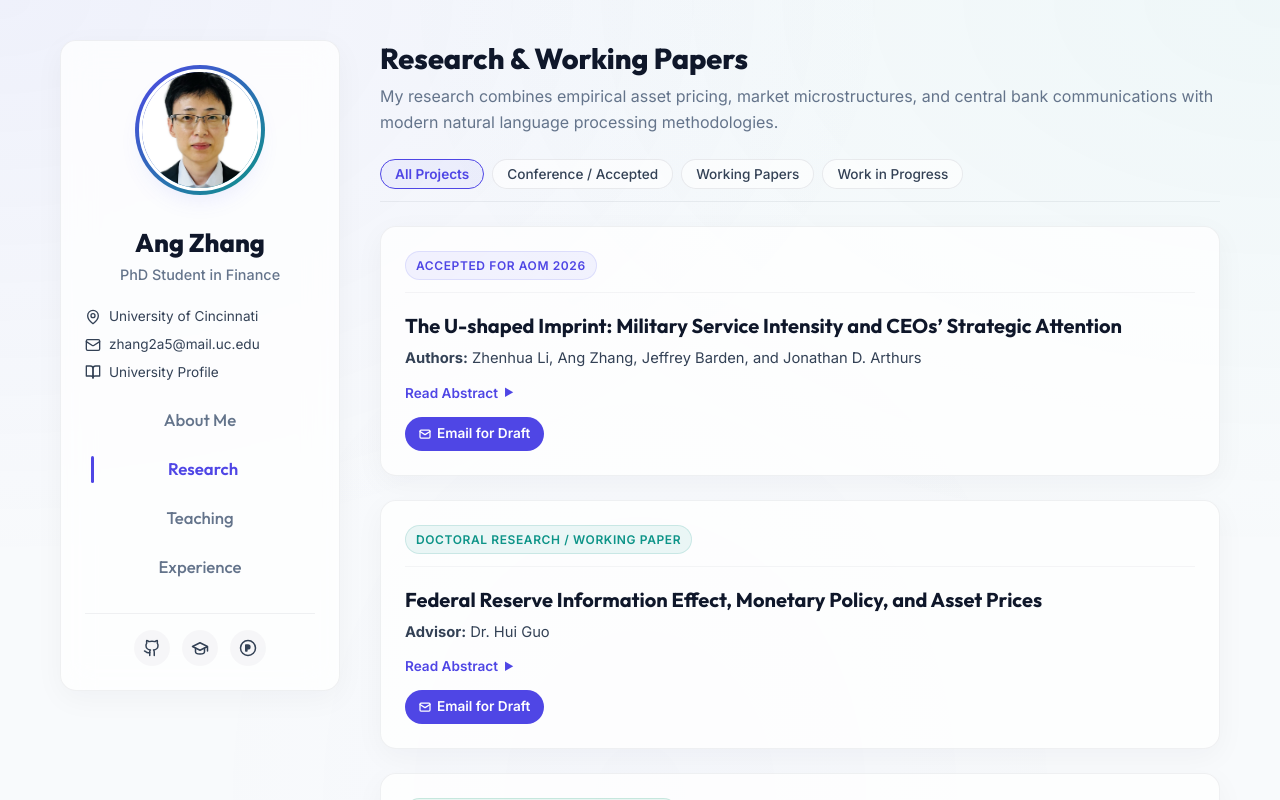
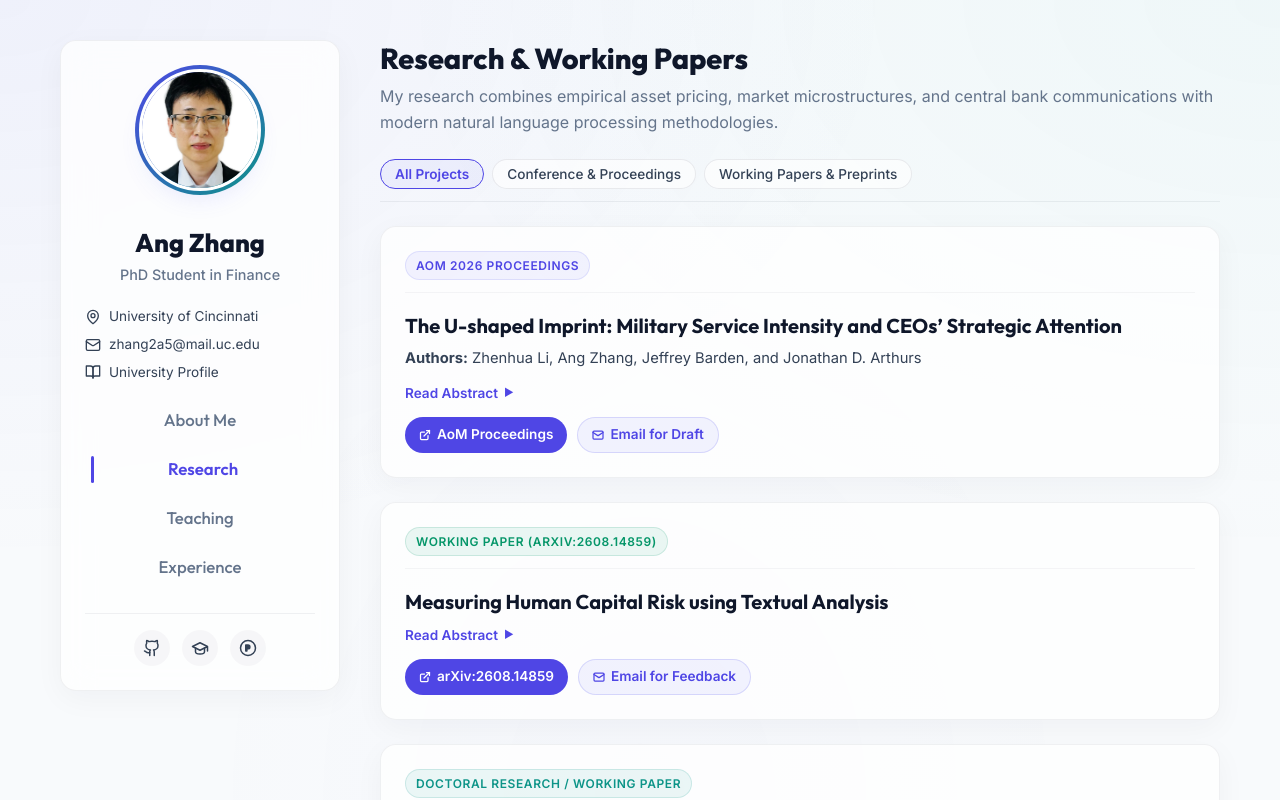
Before and after one commit to azazhang/academia, a React (Vite) app: page / in a window 1280 px wide. Both pictures are taken after a click on the element "Research". Shown: the top 800 px of the page. Built offline with nearby package versions, Linux system fonts and the light colour scheme.

Commit message:
Update Research: add AoM Proceedings link and arXiv preprint link for Human Capital Risk

```diff
--- a/src/pages/Research.jsx
+++ b/src/pages/Research.jsx
@@ -10,11 +10,42 @@ export default function Research() {
       id: 'military-service',
       title: "The U-shaped Imprint: Military Service Intensity and CEOs’ Strategic Attention",
       authors: "Zhenhua Li, Ang Zhang, Jeffrey Barden, and Jonathan D. Arthurs",
-      status: "Accepted for AoM 2026",
+      status: "AoM 2026 Proceedings",
       type: "conference",
       badgeColor: "badge-indigo",
       abstract: "Integrating the attention-based view with imprinting theory, we examine how CEOs’ military service influences the structure of executive attention. We propose and find a U-shaped relationship between military service intensity and CEOs’ self-centered attention using a panel of U.S. public firms and text analysis of MD&A disclosures. We theorize that military experience imprints durable cognitive filters, but the strength varies non-linearly with service intensity: moderate military exposure broadens outward attention, whereas low/high intensity reinforces inward focus. This study advances the understanding of how formative institutions shape strategic attention allocation.",
-      links: []
+      links: [
+        {
+          label: "AoM Proceedings",
+          url: "https://journals.aom.org/doi/abs/10.5465/AMPROC.2026.13752abstract",
+          type: "external"
+        },
+        {
+          label: "Email for Draft",
+          url: "mailto:zhang2a5@mail.uc.edu?subject=Request for Draft: The U-shaped Imprint: Military Service Intensity and CEOs’ Strategic Attention",
+          type: "email"
+        }
+      ]
+    },
+    {
+      id: 'human-capital',
+      title: "Measuring Human Capital Risk using Textual Analysis",
+      status: "Working Paper (arXiv:2608.14859)",
+      type: "working",
+      badgeColor: "badge-emerald",
+      abstract: "This study develops a novel, NLP-based measure of firm-level human capital risk using earnings call transcripts. By quantifying the attention corporate participants pay to labor-related categories (e.g. recruiting, turnover, compensation), the metric captures high-level human capital constraint exposure. We demonstrate that firms with higher human capital risk experience meaningful shifts in capital structures, operational policies, and corporate performance.",
+      links: [
+        {
+          label: "arXiv:2608.14859",
+          url: "https://doi.org/10.48550/arXiv.2608.14859",
+          type: "external"
+        },
+        {
+          label: "Email for Feedback",
+          url: "mailto:zhang2a5@mail.uc.edu?subject=Inquiry / Feedback: Measuring Human Capital Risk using Textual Analysis",
+          type: "email"
+        }
+      ]
     },
     {
       id: 'fed-information',
@@ -24,16 +55,13 @@ export default function Research() {
       type: "working",
       badgeColor: "badge-teal",
       abstract: "This project investigates how information released by the Federal Reserve, distinct from monetary policy actions themselves, influences asset prices. Using high-frequency identification strategies, the study seeks to disentangle the market's reaction to pure monetary policy actions (interest rate changes) versus the information conveyed by the Federal Reserve regarding the current and future economic outlook, and isolate their distinct channels of impact on equity and bond market volatility.",
-      links: []
-    },
+      links: [
         {
-      id: 'human-capital',
-      title: "Measuring Human Capital Risk using Textual Analysis",
-      status: "Working Paper / Work in Progress",
-      type: "wip",
-      badgeColor: "badge-emerald",
-      abstract: "This study develops a novel, NLP-based measure of firm-level human capital risk using earnings call transcripts. By quantifying the attention corporate participants pay to labor-related categories (e.g. recruiting, turnover, compensation), the metric captures high-level human capital constraint exposure. We demonstrate that firms with higher human capital risk experience meaningful shifts in capital structures, operational policies, and corporate performance.",
-      links: []
+          label: "Email for Draft",
+          url: "mailto:zhang2a5@mail.uc.edu?subject=Request for Draft: Federal Reserve Information Effect, Monetary Policy, and Asset Prices",
+          type: "email"
+        }
+      ]
     }
   ];
 
@@ -62,9 +90,8 @@ export default function Research() {
       }}>
         {[
           { id: 'all', label: 'All Projects' },
-          { id: 'conference', label: 'Conference / Accepted' },
-          { id: 'working', label: 'Working Papers' },
-          { id: 'wip', label: 'Work in Progress' }
+          { id: 'conference', label: 'Conference & Proceedings' },
+          { id: 'working', label: 'Working Papers & Preprints' }
         ].map(btn => (
           <button
             key={btn.id}
@@ -120,31 +147,63 @@ export default function Research() {
 
               <AbstractCollapsible abstract={paper.abstract} />
 
-              <div style={{ marginTop: '16px', display: 'flex', gap: '10px' }}>
+              {/* Action Buttons */}
+              {paper.links && paper.links.length > 0 && (
+                <div style={{ marginTop: '16px', display: 'flex', gap: '10px', flexWrap: 'wrap' }}>
+                  {paper.links.map((link, lIdx) => {
+                    const isExternal = link.type === 'external';
+                    return (
                       <a
-                  href={`mailto:zhang2a5@mail.uc.edu?subject=Request for Draft: ${encodeURIComponent(paper.title)}`}
+                        key={lIdx}
+                        href={link.url}
+                        target={isExternal ? "_blank" : undefined}
+                        rel={isExternal ? "noopener noreferrer" : undefined}
                         style={{
                           display: 'inline-flex',
                           alignItems: 'center',
                           gap: '6px',
                           fontSize: '0.85rem',
                           fontWeight: '600',
-                    color: '#fff',
-                    backgroundColor: 'var(--color-accent)',
+                          color: isExternal ? '#fff' : 'var(--color-accent)',
+                          backgroundColor: isExternal ? 'var(--color-accent)' : 'rgba(99, 102, 241, 0.08)',
+                          border: isExternal ? 'none' : '1px solid rgba(99, 102, 241, 0.2)',
                           padding: '6px 14px',
                           borderRadius: '20px',
-                    transition: 'background-color var(--transition-fast)'
+                          transition: 'all var(--transition-fast)'
                         }}
-                  onMouseOver={(e) => e.target.style.backgroundColor = 'var(--color-accent-hover)'}
-                  onMouseOut={(e) => e.target.style.backgroundColor = 'var(--color-accent)'}
+                        onMouseOver={(e) => {
+                          if (isExternal) {
+                            e.currentTarget.style.backgroundColor = 'var(--color-accent-hover)';
+                          } else {
+                            e.currentTarget.style.backgroundColor = 'rgba(99, 102, 241, 0.15)';
+                          }
+                        }}
+                        onMouseOut={(e) => {
+                          if (isExternal) {
+                            e.currentTarget.style.backgroundColor = 'var(--color-accent)';
+                          } else {
+                            e.currentTarget.style.backgroundColor = 'rgba(99, 102, 241, 0.08)';
+                          }
+                        }}
                       >
+                        {isExternal ? (
+                          <svg width="12" height="12" viewBox="0 0 24 24" fill="none" stroke="currentColor" strokeWidth="2.5" strokeLinecap="round" strokeLinejoin="round">
+                            <path d="M18 13v6a2 2 0 0 1-2 2H5a2 2 0 0 1-2-2V8a2 2 0 0 1 2-2h6" />
+                            <polyline points="15 3 21 3 21 9" />
+                            <line x1="10" y1="14" x2="21" y2="3" />
+                          </svg>
+                        ) : (
                           <svg width="12" height="12" viewBox="0 0 24 24" fill="none" stroke="currentColor" strokeWidth="2.5" strokeLinecap="round" strokeLinejoin="round">
                             <rect x="2" y="4" width="20" height="16" rx="2" />
                             <path d="m22 7-8.97 5.7a1.94 1.94 0 0 1-2.06 0L2 7" />
                           </svg>
-                  Email for Draft
+                        )}
+                        {link.label}
                       </a>
+                    );
+                  })}
                 </div>
+              )}
 
             </SectionCard>
           ))
```
Lines whose indentation alone changed are shown as unchanged.
